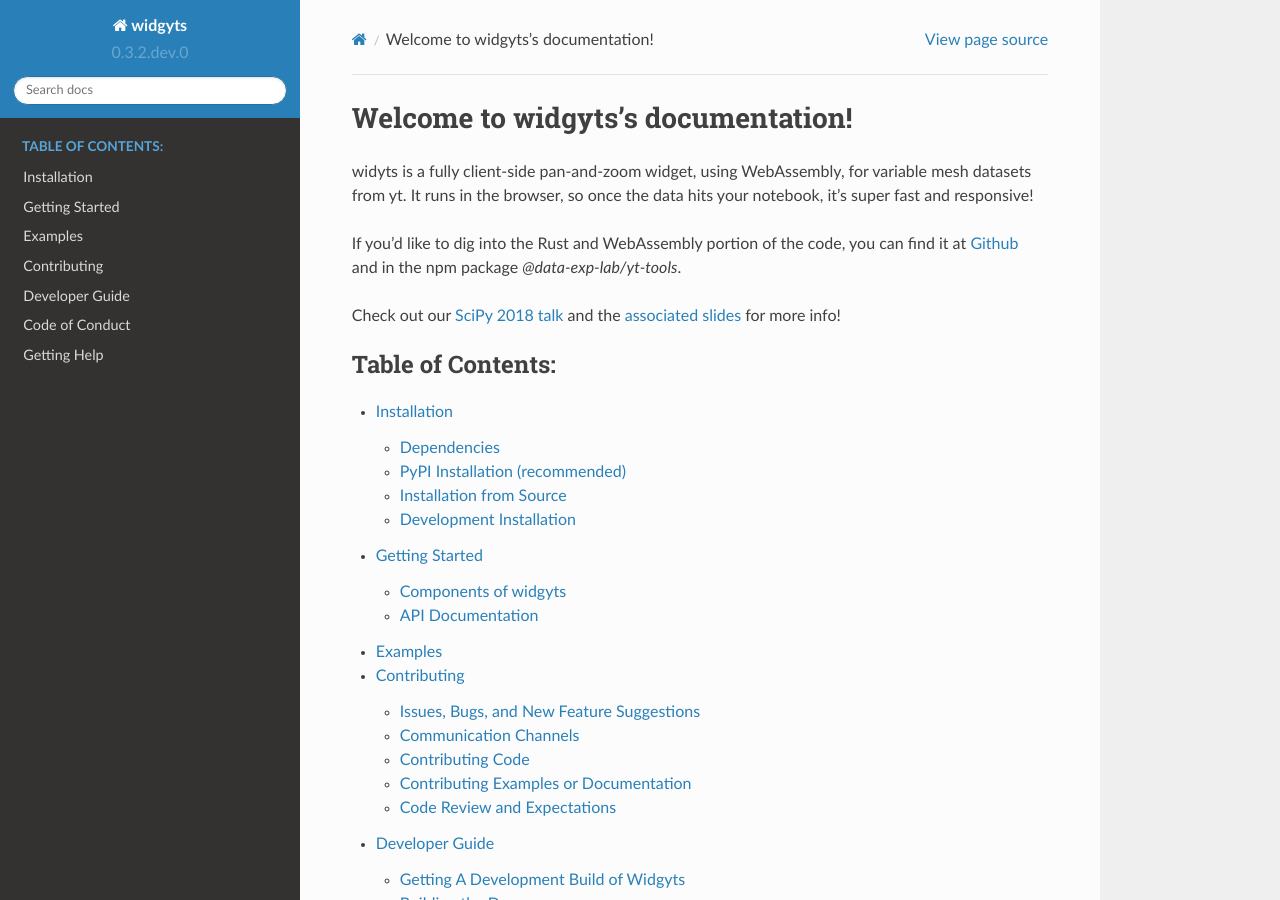
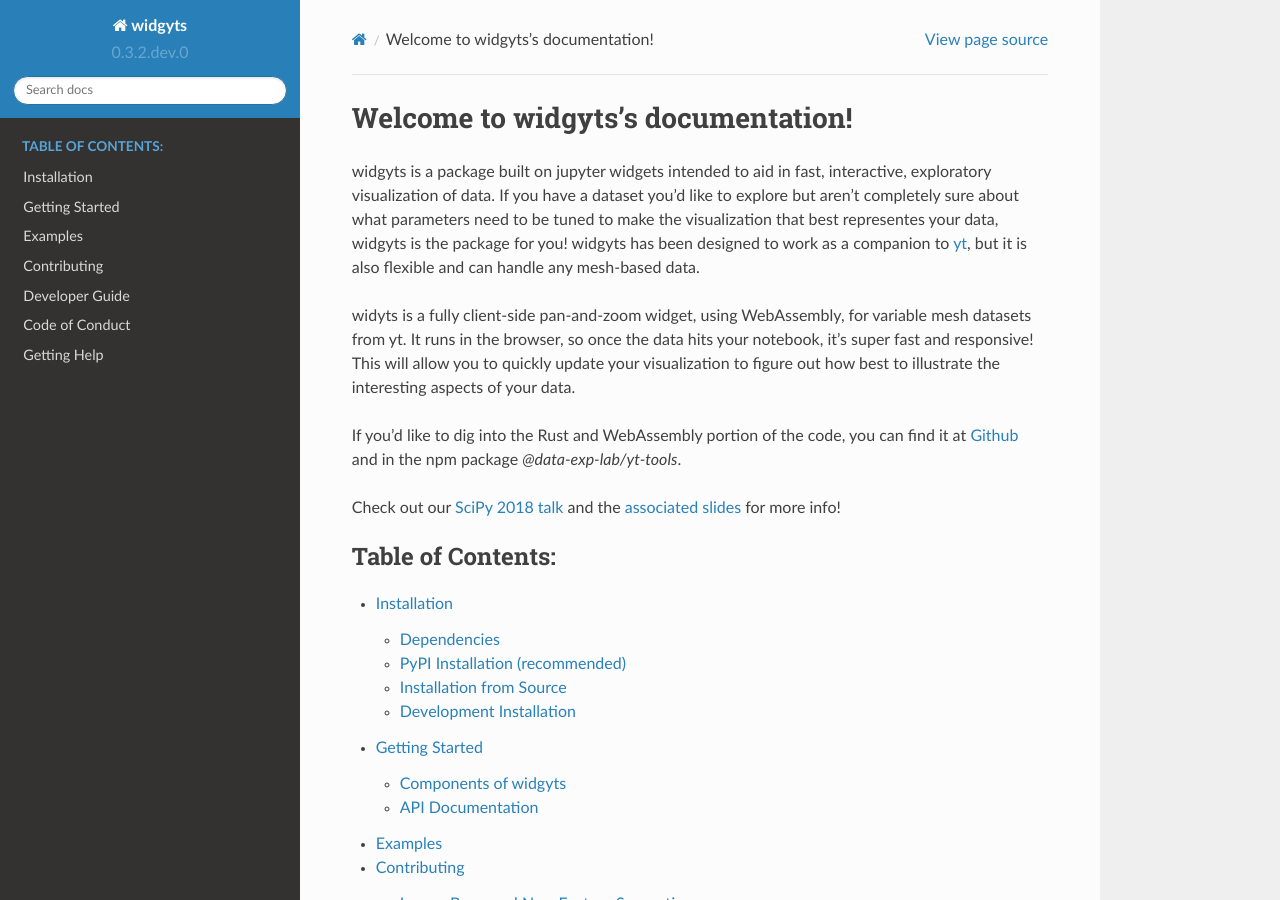
Before and after one commit to yt-project/widgyts, a Sphinx documentation site: the page built from docs/source/index.rst, in a window 1280 px wide and 900 px high. Built offline with Sphinx 7.4.7 and the Read the Docs theme 2.0.0, drawn with Linux system fonts in a browser that asks for light colours.

Commit message:
add introduction about what users may benefit from using widgyts

```diff
--- a/docs/source/index.rst
+++ b/docs/source/index.rst
@@ -6,9 +6,19 @@
 Welcome to widgyts's documentation!
 ===================================
 
+widgyts is a package built on jupyter widgets intended to aid in fast,
+interactive, exploratory visualization of data. If you have a dataset you'd
+like to explore but aren't completely sure about what parameters need to be
+tuned to make the visualization that best representes your data, widgyts is the
+package for you! widgyts has been designed to work as a companion to `yt
+<https://yt-project.org/>`_, but it is also flexible and can handle any
+mesh-based data.
+
 widyts is a fully client-side pan-and-zoom widget, using WebAssembly, for variable mesh
 datasets from yt.  It runs in the browser, so once the data hits your notebook,
-it's super fast and responsive!
+it's super fast and responsive! This will allow you to quickly update your
+visualization to figure out how best to illustrate the interesting aspects of
+your data.
 
 If you'd like to dig into the Rust and WebAssembly portion of the code, you can
 find it at `Github <https://github.com/data-exp-lab/rust-yt-tools/>`_ and in the npm
```
